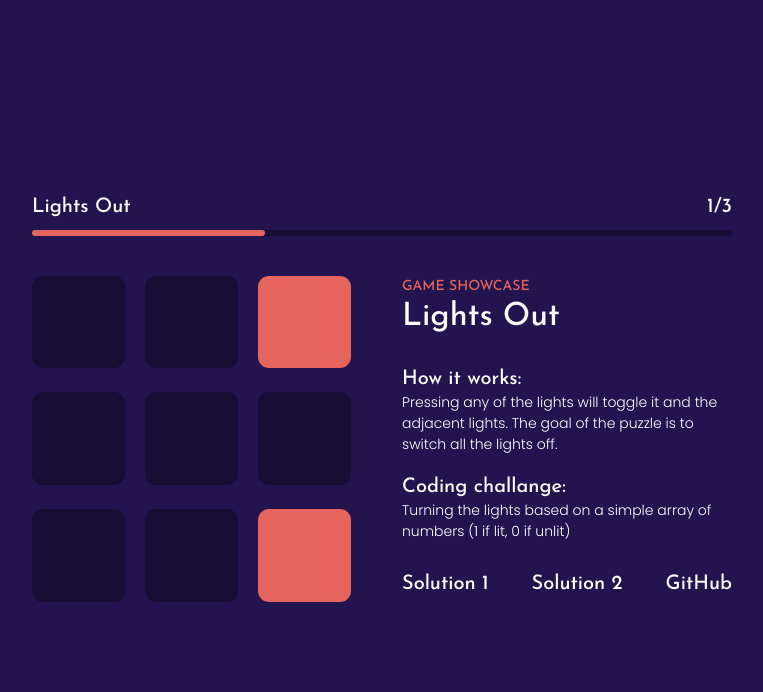
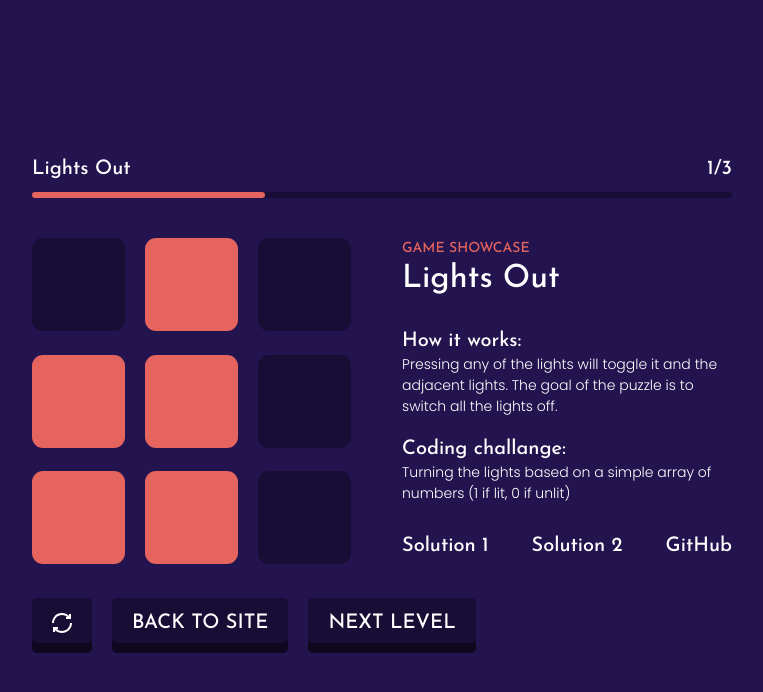
Before and after one commit to aracsidev/react-portfolio-games, a React (Create React App) app: page / in a window 1280 px wide. Shown: the top 692 px of the page, without its empty margins (258-1021 px from the left). Built offline with nearby package versions, Linux system fonts and the light colour scheme.

Commit message:
Added level tracking and reloads

```diff
--- a/src/components/LevelsBar.jsx
+++ b/src/components/LevelsBar.jsx
@@ -8,9 +8,9 @@ const LevelsBar = (props) => {
         <div className="levelsbar">
             <div className="lb-title">
                 <p className="f24">{title}</p>
-                <p className="f24">{`${currentLvl}/${lvlNum}`}</p>
+                <p className="f24">{`${currentLvl+1}/${lvlNum}`}</p>
             </div>
-            <div className={`lb-bar`}></div>
+            <div className={`lb-bar bar-${currentLvl+1}`}></div>
         </div>
     )
 }
--- a/src/css/levelsbar.css
+++ b/src/css/levelsbar.css
@@ -24,6 +24,10 @@
 }
 
 .lb-bar::after {
+    transition: all .4s ease-in-out;
+}
+
+.lb-bar.bar-1::after {
     position: absolute;
     top: 0;
     left: 0;
@@ -33,3 +37,25 @@
     background-color: var(--secBg);
     border-radius: 5px;
 }
+
+.lb-bar.bar-2::after {
+    position: absolute;
+    top: 0;
+    left: 0;
+    height: 6px;
+    width: calc(100% / 3 * 2);
+    content: '';
+    background-color: var(--secBg);
+    border-radius: 5px;
+}
+
+.lb-bar.bar-3::after {
+    position: absolute;
+    top: 0;
+    left: 0;
+    height: 6px;
+    width: calc(100% / 3 * 3);
+    content: '';
+    background-color: var(--secBg);
+    border-radius: 5px;
+}
--- a/src/css/lightsout.css
+++ b/src/css/lightsout.css
@@ -3,7 +3,7 @@
     height: 100%;
     display: flex;
     flex-direction: column;
-    align-items: center;
+    align-items: flex-start;
     justify-content: center;
 }
 
@@ -21,7 +21,11 @@
     position: relative;
 }
 
-.lo-game-node-lvl1 {
+.lo-game.lvl2 {
+    gap: 10px
+}
+
+.lo-game-node-lvl0 {
     width: calc(33% - 16px);
     height: calc(33% - 16px);
     background-color: var(--terBg);
@@ -29,7 +33,7 @@
     cursor: pointer;
 }
 
-.lo-game-node-lvl2 {
+.lo-game-node-lvl1 {
     width: calc(20% - 16px);
     height: calc(20% - 16px);
     background-color: var(--terBg);
@@ -37,15 +41,17 @@
     cursor: pointer;
 }
 
-.lo-game-node-lvl3 {
-    width: calc(20% - 16px);
-    height: calc(20% - 16px);
+.lo-game-node-lvl2 {
+    width: calc(13.9% - 8px);
+    height: calc(13.9% - 8px);
     background-color: var(--terBg);
     border-radius: 11px;
     cursor: pointer;
 }
 
-.lo-game-node-lvl1.active {
+.lo-game-node-lvl0.active,
+.lo-game-node-lvl1.active,
+.lo-game-node-lvl2.active {
     background-color: var(--secBg);
 }
 
@@ -86,3 +92,36 @@
 .lo-description-links p:hover {
     color: var(--secBg);
 }
+
+.lo-btns {
+    display: flex;
+    align-items: center;
+    justify-content: flex-start;
+    margin-top: 30px;
+}
+
+.lo-btn {
+    margin-right: 20px;
+    display: flex;
+    align-items: center;
+    justify-content: center;
+    background-color: var(--terBg);
+    padding: 10px 20px 5px 20px;
+    border-radius: 5px;
+    box-shadow: 0 10px 0 0 rgba(0,0,0,.6);
+    cursor: pointer;
+}
+
+.lo-btn:active {
+    transform: translateY(10px);
+    box-shadow: inset 0 5px 0 0 rgba(0,0,0,.20);
+}
+
+
+.lo-btn p {
+    line-height: 150%;
+}
+.lo-btn img {
+    width: 20px;
+    height: 30px;
+}
--- a/src/pages/LightsOutPage.jsx
+++ b/src/pages/LightsOutPage.jsx
@@ -1,25 +1,29 @@
 import '../css/lightsout.css';
+import reloadIcon from '../assets/icons/sync.svg';
 
 import LevelsBar from '../components/LevelsBar';
 import LightsOutSolutions from '../components/LightsOutSolutions';
 
-import { useState } from 'react';
+import { useState, useMemo } from 'react';
 import { useTransition } from 'react-spring';
 
 const LightsOutPage = () => {
 
-    const [lvlNum, setLvlNum] = useState(1);
+    const [solution, setSolution] = useState(0);
+    const [lvlNum, setLvlNum] = useState(0);
+    const [reload, setReload] = useState(false);
     const height = 330;
 
     // This is fixed, I only wanted 3 levels with different sizes.
     // If you want to generate more levels just make sure the number
     // you pass is a square becouse the function and the grid generation
     // both use Math.sqrt().
-    const lvl1 = generateLevel(9);
-    const lvl2 = generateLevel(25);
-    const lvl3 = generateLevel(49);
+    const lvl = [
+        useMemo(() => generateLevel(9), [reload]),
+        useMemo(() => generateLevel(25), [reload]),
+        useMemo(() => generateLevel(49), [reload])
+    ]
 
-    const [solution, setSolution] = useState(0);
     const transitions = useTransition((solution !== 0), {
         from: {height: 0, opacity: 0},
         enter: {height: height, opacity: 1},
@@ -79,10 +83,10 @@ const LightsOutPage = () => {
         <div className="lightsout">
             <LevelsBar title='Lights Out' lvlNum={3} currentLvl={lvlNum} />
             <div className='lo-content'>
-                <div className='lo-game'>
+                <div className={`lo-game lvl${lvlNum}`}>
                     {
-                        lvl1.map((nodeData) => {
-                            const gridSize = Math.sqrt(lvl1.length);
+                        lvl[lvlNum].map((nodeData) => {
+                            const gridSize = Math.sqrt(lvl[lvlNum].length);
                             return <div key={nodeData[0]}
                                 className={`lo-game-node-lvl${lvlNum} ${(nodeData[1] === 1) ? 'active' : ''}`}
                                 id={`${nodeData[0]}`}
@@ -118,6 +122,25 @@ const LightsOutPage = () => {
                     </div>
                 </div>
             </div>
+            <div className='lo-btns noselect'>
+                <div className='lo-btn' onClick={() => {
+                    setReload(!reload);
+                }}>
+                    <img src={reloadIcon} alt="" />
+                </div>
+                <div className='lo-btn'>
+                    <p className='f24'>BACK TO SITE</p>
+                </div>
+                <div className='lo-btn' onClick={() => {
+                    if (lvlNum === 2) {
+                        setLvlNum(0);
+                    } else {
+                        setLvlNum(lvlNum + 1);
+                    }
+                }}>
+                    <p className='f24'>NEXT LEVEL</p>
+                </div>
+            </div>
         </div>
     )
 }
```
Also changed, not shown: src/assets/icons/sync.svg (added).
